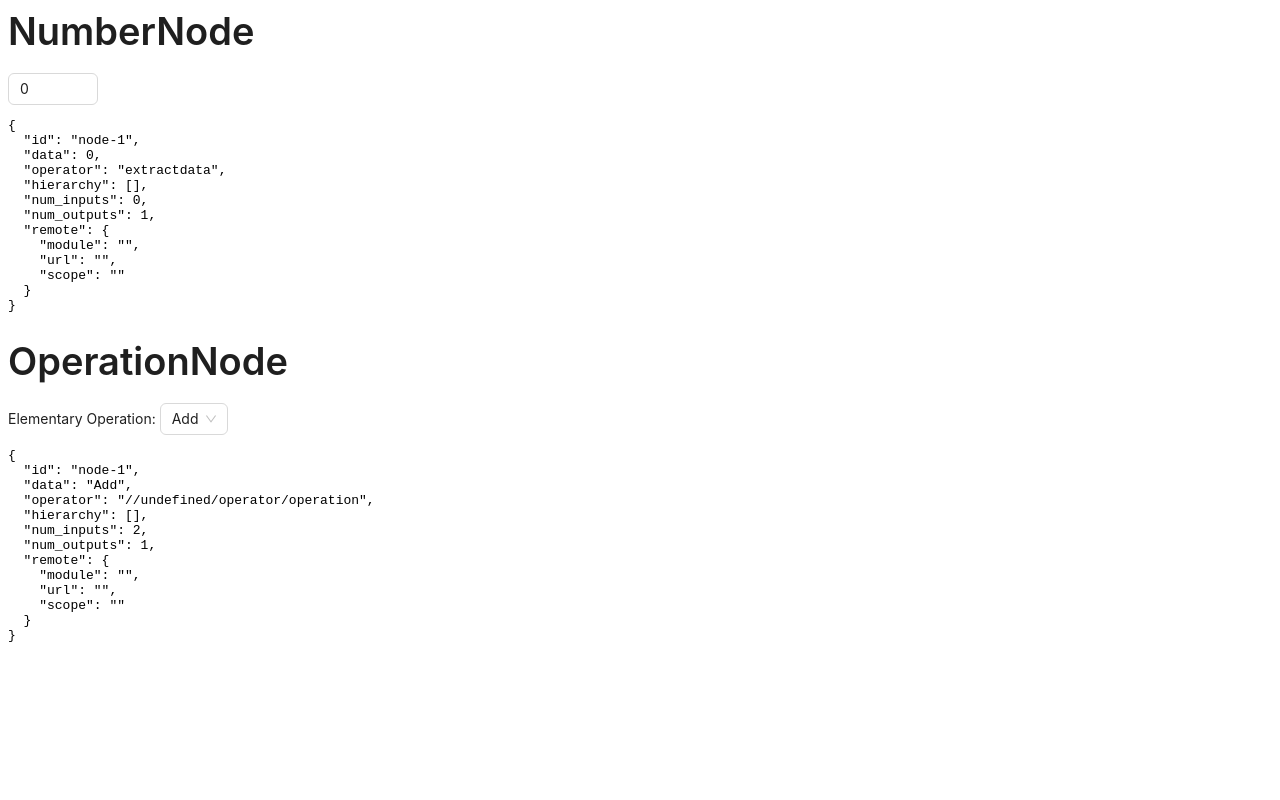
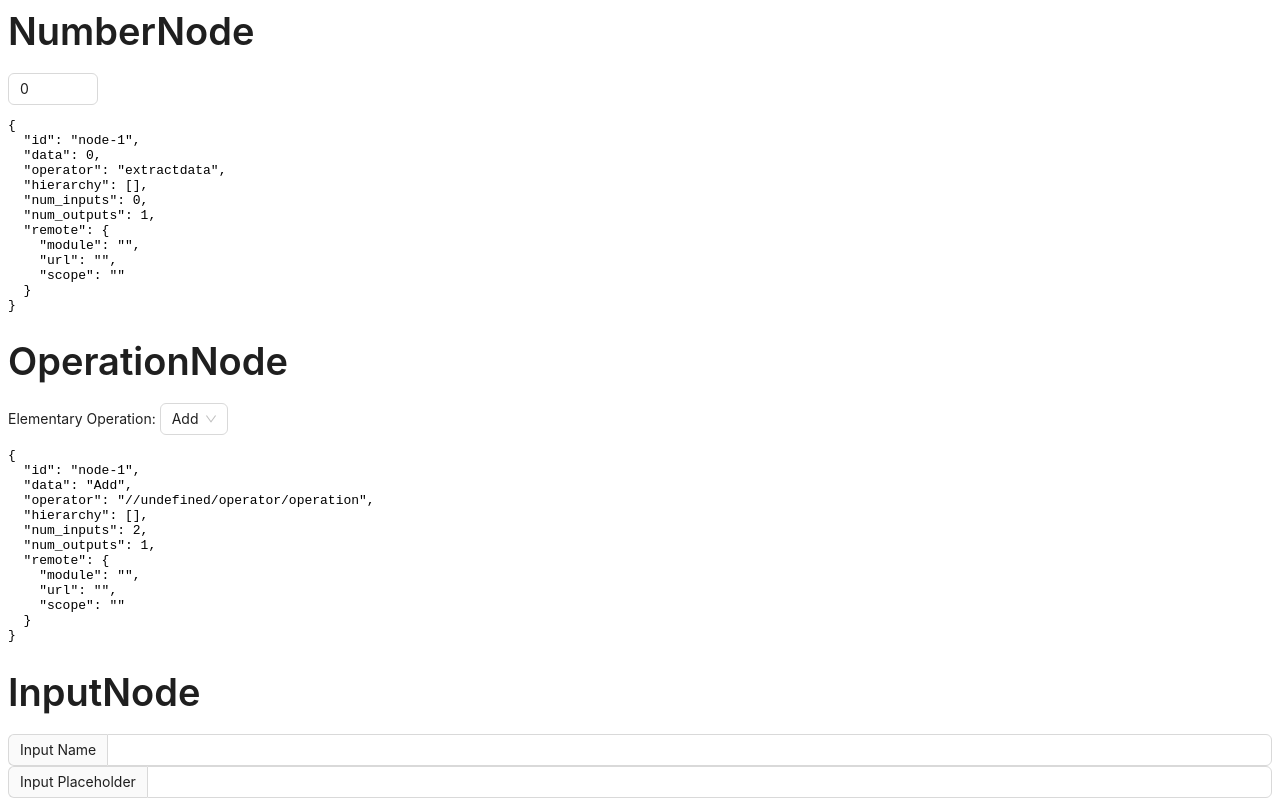
Before and after one commit to Oloren-AI/mpp-extension, a React app in the folder core/frontend/: page / in a window 1280 px wide. Shown: the top 800 px of the page. Built offline with nearby package versions, Linux system fonts and the light colour scheme.

Commit message:
Remote UI works!

```diff
--- a/core/frontend/config.json
+++ b/core/frontend/config.json
@@ -2,6 +2,7 @@
   "name": "calculator",
   "nodes": {
     "./nodes/OperationNode": "./src/nodes/OperationNode",
-    "./nodes/NumberNode": "./src/nodes/NumberNode"
+    "./nodes/NumberNode": "./src/nodes/NumberNode",
+    "./nodes/InputNode": "./src/nodes/InputNode"
   }
 }
--- a/core/frontend/src/App.tsx
+++ b/core/frontend/src/App.tsx
@@ -1,8 +1,9 @@
 import React from "react";
 import NumberNode from "./nodes/NumberNode";
 import type { FlowNodeData, NodeSetter } from "./util";
-import { Typography } from "antd";
+import { Input, Typography } from "antd";
 import OperationNode from "./nodes/OperationNode";
+import InputNode from "./nodes/InputNode";
 
 const { Title } = Typography;
 
@@ -38,8 +39,9 @@ function NodeTester({
   );
 }
 
-export const Components = [NumberNode, OperationNode] as const;
+export const Components = [NumberNode, OperationNode, InputNode] as const;
 
 export default function App() {
+  // return <p>Hello</p>;
   return Components.map((Node, i) => <NodeTester key={i} Node={Node} />);
 }
--- /dev/null
+++ b/core/frontend/src/nodes/InputNode.tsx
@@ -0,0 +1,77 @@
+import React, { useEffect } from "react";
+import { Input, InputNumber } from "antd";
+import { z } from "zod";
+import type { FlowNodeData, NodeProps, NodeSetter } from "../util";
+
+const dataSchema = z
+  .object({
+    name: z.string().default(""),
+    placeholder: z.string().default(""),
+    value: z.string().default(""),
+  })
+  .default({});
+
+function RemoteUI({ node, setNode }: NodeProps<z.infer<typeof dataSchema>>) {
+  const data = dataSchema.parse(node.data);
+  console.log(data);
+  return (
+    <Input
+      addonBefore={data.name}
+      placeholder={data.placeholder}
+      value={data.value}
+      onChange={(e) => {
+        setNode((nd) => ({
+          ...nd,
+          data: { ...nd.data, value: e.target.value },
+        }));
+      }}
+    />
+  );
+}
+
+export default function InputNode({
+  callAfterUpdateInpOuts = () => {},
+  node,
+  setNode,
+}: NodeProps<z.infer<typeof dataSchema>>) {
+  const data = dataSchema.parse(node.data);
+
+  useEffect(() => {
+    setNode((nd) => ({
+      ...nd,
+      data: { name: "", placeholder: "", value: "" },
+      operator: "extractdata",
+      num_inputs: 0,
+      num_outputs: 1,
+      ui: RemoteUI,
+    }));
+    callAfterUpdateInpOuts();
+  }, []);
+
+  return (
+    <div tw="flex flex-col space-y-2">
+      <Input
+        addonBefore={"Input Name"}
+        value={data.name}
+        onChange={(e) => {
+          if (e != undefined)
+            setNode((nd) => ({
+              ...nd,
+              data: { ...nd.data, name: e.target.value },
+            }));
+        }}
+      />
+      <Input
+        addonBefore={"Input Placeholder"}
+        value={data.placeholder}
+        onChange={(e) => {
+          if (e != undefined)
+            setNode((nd) => ({
+              ...nd,
+              data: { ...nd.data, placeholder: e.target.value },
+            }));
+        }}
+      />
+    </div>
+  );
+}
--- a/core/frontend/src/util.ts
+++ b/core/frontend/src/util.ts
@@ -1,8 +1,8 @@
 type Json = string | number | boolean | Json[] | { [key: string]: Json };
 
-export interface FlowNodeData {
+export interface FlowNodeData<T = Json> {
   id: string;
-  data: Json;
+  data: T;
   num_inputs: number;
   num_outputs: number;
   operator: string;
@@ -17,7 +17,15 @@ export interface FlowNodeData {
   };
 }
 
-export type NodeSetter = React.Dispatch<React.SetStateAction<FlowNodeData>>;
+export interface NodeProps<T = Json> {
+  node: FlowNodeData<T>;
+  setNode: NodeSetter<T>;
+  callAfterUpdateInpOuts?: () => void;
+}
+
+export type NodeSetter<T = Json> = React.Dispatch<
+  React.SetStateAction<FlowNodeData<T>>
+>;
 
 export function baseUrl(url: string) {
   const pathArray = url.split("/");
--- a/core/frontend/webpack.config.js
+++ b/core/frontend/webpack.config.js
@@ -8,7 +8,7 @@ const config = require("./config.json");
 module.exports = {
   entry: "./src/index",
   mode: "development",
-  stats: 'errors-only',
+  // stats: 'errors-only',
   devServer: {
     static: {
       directory: path.join(__dirname, "dist"),
```
Also changed, not shown: core/frontend/src/nodes/NumberNode.tsx (+1 -7 lines), core/frontend/src/nodes/OperationNode.tsx (+2 -8 lines).
